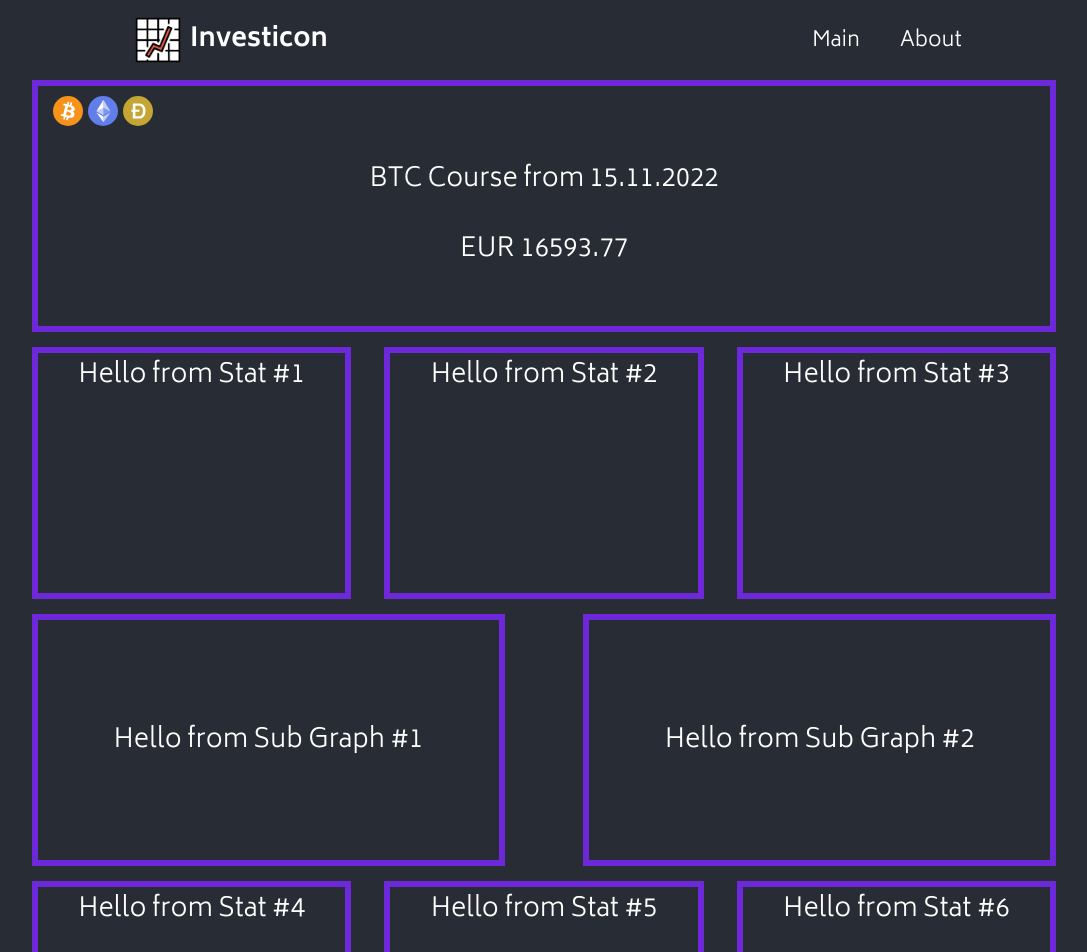
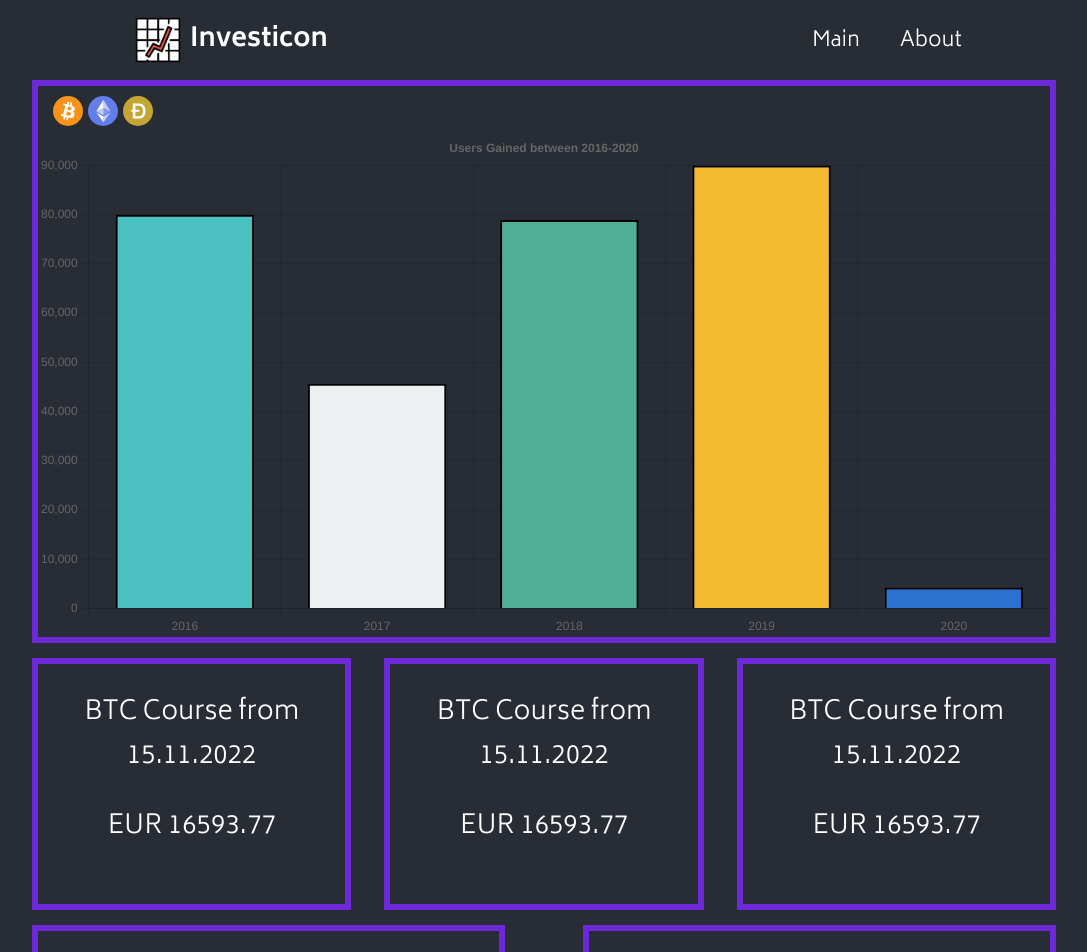
Before and after one commit to SubliminalGuy/react-stock-dash, a React (Create React App) app: page / in a window 1280 px wide. Shown: the top 952 px of the page, without its empty margins (96-1183 px from the left). Built offline with nearby package versions, Linux system fonts and the light colour scheme; no server answers.

Commit message:
Add Example BarChart

```diff
--- a/src/App.js
+++ b/src/App.js
@@ -1,4 +1,4 @@
-import { useState, useEffect } from "react";
+import { useState } from "react";
 
 import "./App.css";
 import Navbar from "./components/Navbar";
@@ -7,82 +7,79 @@ import MainGraph from "./components/MainGraph";
 import Stats from "./components/Stats";
 import SubGraph from "./components/SubGraph";
 
+import { chartRawData } from "./utils/Data";
+import { fakeHistData } from "./utils/fakeHistData";
+import { fakeCoinData } from "./utils/fakeCoinData";
+
 function App() {
-  const apiKey = process.env.REACT_APP_COIN_API_KEY;
+  // const apiKey = process.env.REACT_APP_COIN_API_KEY;
 
-  const [primaryCoin, setPrimaryCoin] = useState({
-    time: "2022-12-15T09:45:09.0000000Z",
-    asset_id_base: "BTC",
-    asset_id_quote: "EUR",
-    rate: 16593.772372547216268745901526,
+  const [primaryCoin, setPrimaryCoin] = useState(fakeCoinData);
+  const [mainCoinSelected, setMainCoinSelected] = useState("BTC");
+  const [histDataMainCoin, setHistDataMainCoin] = useState(fakeHistData);
+
+  // Prepares Raw Data for Chart.js
+
+  const [chartData, setChartData] = useState({
+    labels: chartRawData.map((data) => data.year),
+    datasets: [
+      {
+        label: "Users Gained ",
+        data: chartRawData.map((data) => data.userGain),
+        backgroundColor: [
+          "rgba(75,192,192,1)",
+          "#ecf0f1",
+          "#50AF95",
+          "#f3ba2f",
+          "#2a71d0",
+        ],
+        borderColor: "black",
+        borderWidth: 2,
+      },
+    ],
   });
-  const [mainCoinSelected, setMainCoinSelected] = useState("BTC");
-  const [histDataMainCoin, setHistDataMainCoin] = useState([
-    {
-      time_period_start: "2022-12-13T00:00:00.0000000Z",
-      time_period_end: "2022-12-14T00:00:00.0000000Z",
-      time_open: "2022-12-13T00:00:00.0000000Z",
-      time_close: "2022-12-13T23:59:00.0000000Z",
-      rate_open: 17211.898765449856,
-      rate_high: 17946.24984045843,
-      rate_low: 17097.440060477966,
-      rate_close: 17774.755745344482,
-    },
-    {
-      time_period_start: "2022-12-14T00:00:00.0000000Z",
-      time_period_end: "2022-12-15T00:00:00.0000000Z",
-      time_open: "2022-12-14T00:00:00.0000000Z",
-      time_close: "2022-12-14T00:00:00.0000000Z",
-      rate_open: 17772.123388645774,
-      rate_high: 17772.123388645774,
-      rate_low: 17772.123388645774,
-      rate_close: 17772.123388645774,
-    },
-  ]);
 
-  const actualCoinStateUrl = `https://rest-sandbox.coinapi.io/v1/exchangerate/${mainCoinSelected}/EUR?apikey=${apiKey}`;
-  const histDataUrl = `https://rest.coinapi.io/v1/exchangerate/BTC/USD/history?period_id=1DAY&time_start=2022-12-01T00:00:00&time_end=2022-12-14T00:00:00&apikey=${apiKey}`;
+  //const actualCoinStateUrl = `https://rest-sandbox.coinapi.io/v1/exchangerate/${mainCoinSelected}/EUR?apikey=${apiKey}`;
+  // const histDataUrl = `https://rest.coinapi.io/v1/exchangerate/BTC/USD/history?period_id=1DAY&time_start=2022-12-01T00:00:00&time_end=2022-12-14T00:00:00&apikey=${apiKey}`;
 
   function handlePrimaryCoinSelection(e) {
     setMainCoinSelected(e.target.alt);
   }
 
-  console.log(histDataMainCoin);
+  // useEffect(() => {
+  //   console.log("Fetching Coin Data");
+  //   fetch(actualCoinStateUrl)
+  //     .then((res) => res.json())
+  //     .then((data) => setPrimaryCoin(data));
+  // }, [actualCoinStateUrl]);
 
-  useEffect(() => {
-    console.log("Fetching Coin Data");
-    fetch(actualCoinStateUrl)
-      .then((res) => res.json())
-      .then((data) => setPrimaryCoin(data));
-  }, [actualCoinStateUrl]);
-
-  useEffect(() => {
-    fetch(histDataUrl)
-      .then((res) => res.json())
-      .then((data) => setHistDataMainCoin(data));
-  }, [histDataUrl]);
+  // useEffect(() => {
+  //   fetch(histDataUrl)
+  //     .then((res) => res.json())
+  //     .then((data) => setHistDataMainCoin(data));
+  // }, [histDataUrl]);
 
   return (
     <div className="App">
       <Navbar />
       <div className="Main">
         <MainGraph
-          data={primaryCoin}
+          chartData={chartData}
           handleClick={handlePrimaryCoinSelection}
         />
         <div className="Third">
-          <Stats number={1} />
-          <Stats number={2} />
-          <Stats number={3} />
+          <Stats data={primaryCoin} />
+          <Stats data={primaryCoin} />
+          <Stats data={primaryCoin} />
         </div>
         <div className="Half">
           <SubGraph number={1} />
           <SubGraph number={2} />
         </div>
         <div className="Third">
-          <Stats number={4} />
-          <Stats number={5} />
-          <Stats number={6} />
+          <Stats data={primaryCoin} />
+          <Stats data={primaryCoin} />
+          <Stats data={primaryCoin} />
         </div>
       </div>
       <Footer />
--- a/src/components/MainGraph.js
+++ b/src/components/MainGraph.js
@@ -1,7 +1,11 @@
-import shortenRate from "../helperFunctions/shortenRate";
-import humanTime from "../helperFunctions/humanTime";
+// import shortenRate from "../helperFunctions/shortenRate";
+// import humanTime from "../helperFunctions/humanTime";
 
-function MainGraph({ data, handleClick }) {
+import Chart from "chart.js/auto";
+
+import { Bar } from "react-chartjs-2";
+
+function MainGraph({ chartData, handleClick }) {
   return (
     <div className="main-graph">
       <div className="crypto-icons">
@@ -25,10 +29,20 @@ function MainGraph({ data, handleClick }) {
         />
       </div>
 
-      <p>
-        {data.asset_id_base} Course from {humanTime(data.time)}
-      </p>
-      <p>EUR {shortenRate(data.rate)}</p>
+      <Bar
+        data={chartData}
+        options={{
+          plugins: {
+            title: {
+              display: true,
+              text: "Users Gained between 2016-2020",
+            },
+            legend: {
+              display: false,
+            },
+          },
+        }}
+      />
     </div>
   );
 }
--- a/src/components/Stats.js
+++ b/src/components/Stats.js
@@ -1,5 +1,16 @@
-function Stats({ number }) {
-  return <div className="stats">Hello from Stat #{number}</div>;
+import shortenRate from "../helperFunctions/shortenRate";
+import humanTime from "../helperFunctions/humanTime";
+
+function Stats({ data }) {
+  return (
+    <div className="stats">
+      <p>
+        {" "}
+        {data.asset_id_base} Course from {humanTime(data.time)}{" "}
+      </p>
+      <p>EUR {shortenRate(data.rate)}</p>
+    </div>
+  );
 }
 
 export default Stats;
--- a/src/utils/Data.js
+++ b/src/utils/Data.js
@@ -1,4 +1,4 @@
-export const Data = [
+export const chartRawData = [
   {
     id: 1,
     year: 2016,
--- /dev/null
+++ b/src/utils/fakeCoinData.js
@@ -0,0 +1,6 @@
+export const fakeCoinData = {
+  time: "2022-12-15T09:45:09.0000000Z",
+  asset_id_base: "BTC",
+  asset_id_quote: "EUR",
+  rate: 16593.772372547216268745901526,
+};
--- /dev/null
+++ b/src/utils/fakeHistData.js
@@ -0,0 +1,22 @@
+export const fakeHistData = [
+  {
+    time_period_start: "2022-12-13T00:00:00.0000000Z",
+    time_period_end: "2022-12-14T00:00:00.0000000Z",
+    time_open: "2022-12-13T00:00:00.0000000Z",
+    time_close: "2022-12-13T23:59:00.0000000Z",
+    rate_open: 17211.898765449856,
+    rate_high: 17946.24984045843,
+    rate_low: 17097.440060477966,
+    rate_close: 17774.755745344482,
+  },
+  {
+    time_period_start: "2022-12-14T00:00:00.0000000Z",
+    time_period_end: "2022-12-15T00:00:00.0000000Z",
+    time_open: "2022-12-14T00:00:00.0000000Z",
+    time_close: "2022-12-14T00:00:00.0000000Z",
+    rate_open: 17772.123388645774,
+    rate_high: 17772.123388645774,
+    rate_low: 17772.123388645774,
+    rate_close: 17772.123388645774,
+  },
+];
```
